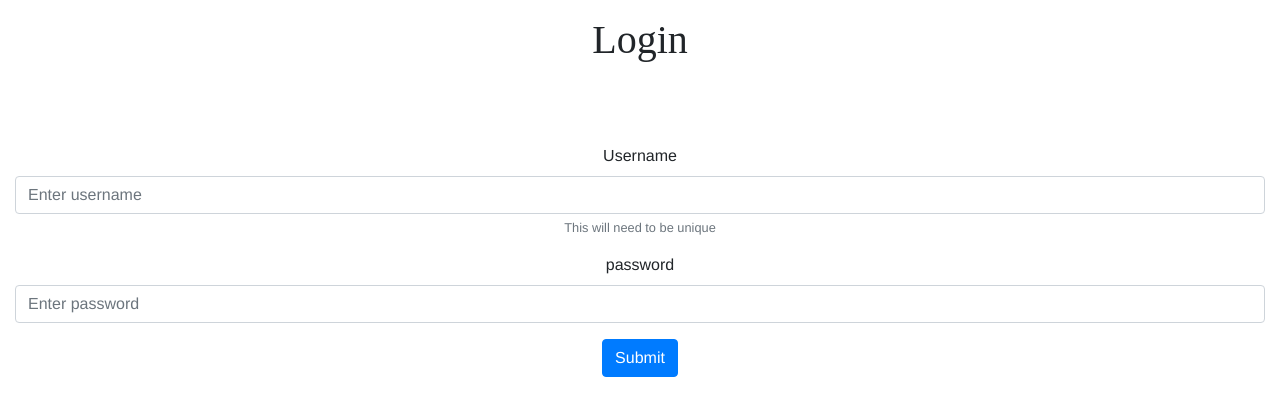
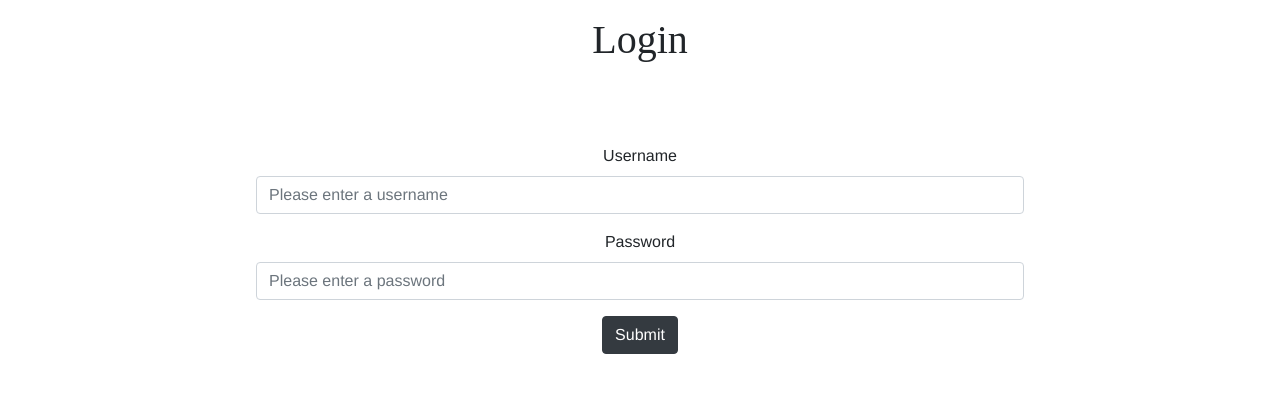
Before and after one commit to sasboom/monitor-dashboard, a Vue app: page /#/login in a window 1280 px wide. Shown: the top 416 px of the page. Built offline with nearby package versions, Linux system fonts and the light colour scheme; a web font is replaced by a local one.

Commit message:
Modify login form

```diff
--- a/src/components/LoginPage.vue
+++ b/src/components/LoginPage.vue
@@ -2,7 +2,6 @@
   <div>
     <h1>Login</h1>
     <div id="form">
-      <b-col>
       <b-form @submit="submit">
         <b-row>
           <b-col>
@@ -10,14 +9,14 @@
               id="input-group-1"
               label="Username"
               label-for="username"
-                description="This will need to be unique"
+              description=""
             >
               <b-form-input
                 id="username"
                 v-model="username"
                 type="text"
                 required
-                  placeholder="Enter username"
+                placeholder="Please enter a username"
               >
               </b-form-input>
             </b-form-group>
@@ -27,7 +26,7 @@
           <b-col>
             <b-form-group
               id="input-group-2"
-                label="password"
+              label="Password"
               label-for="password"
               description=""
             >
@@ -36,15 +35,14 @@
                 v-model="password"
                 type="password"
                 required
-                  placeholder="Enter password"
+                placeholder="Please enter a password"
               >
               </b-form-input>
             </b-form-group>
           </b-col>
         </b-row>
-          <b-button type="submit" variant="primary">Submit</b-button>
+        <b-button type="submit" variant="dark">Submit</b-button>
       </b-form>
-      </b-col>
     </div>
   </div>
 </template>
@@ -91,5 +89,7 @@ h1 {
 }
 #form {
   margin-top: 10vh;
+  margin-left: 20vw;
+  margin-right: 20vw;
 }
 </style>
```
Lines whose indentation alone changed are shown as unchanged.
